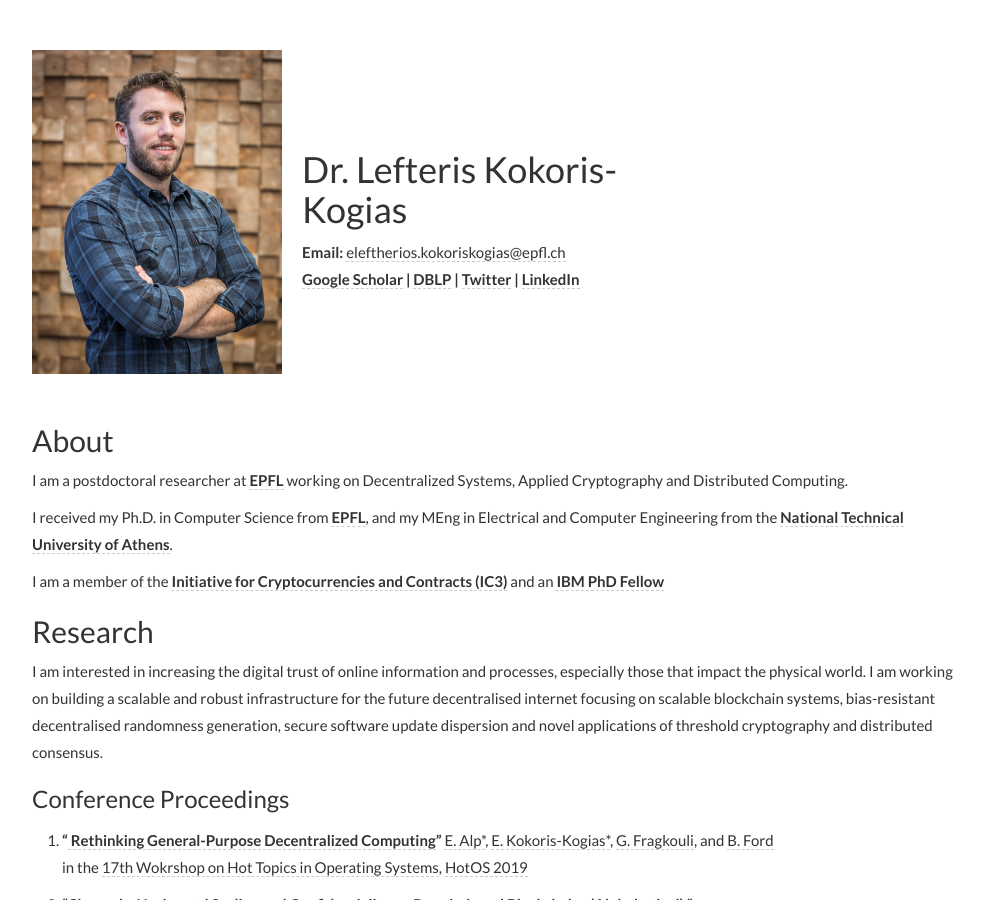
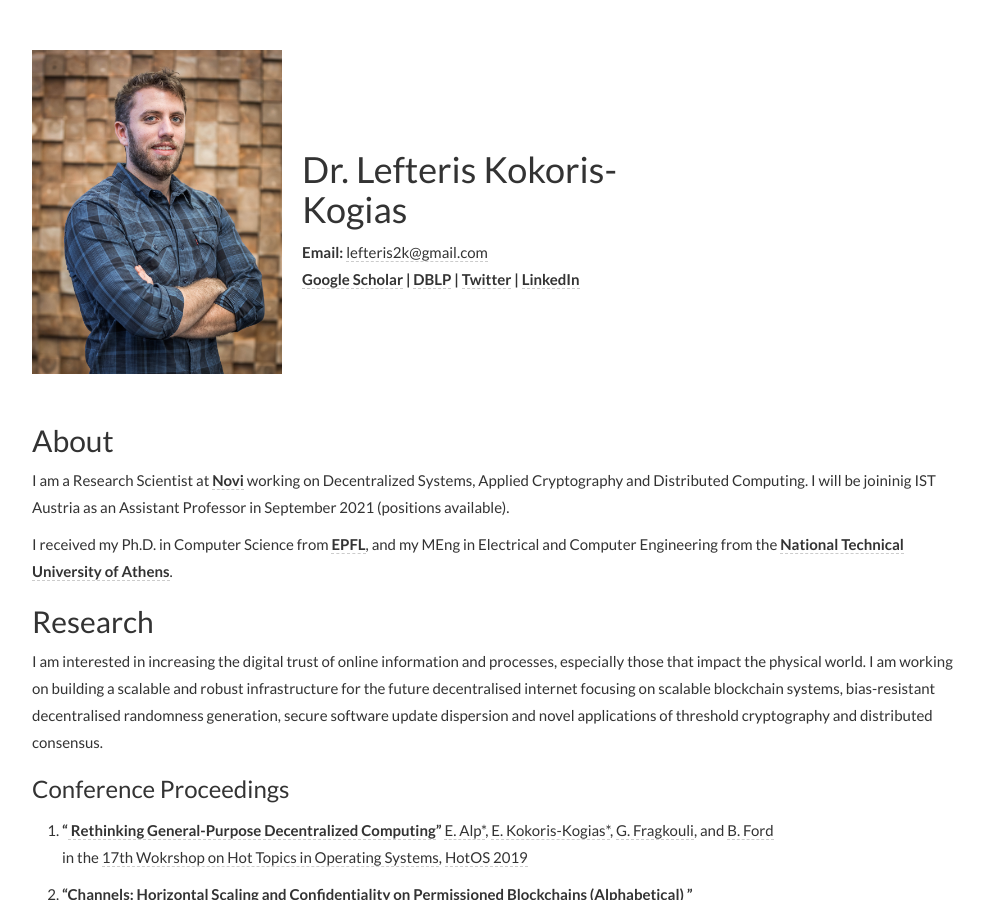
Before and after one commit to LefterisKK/LefterisKK.github.io, a Jekyll site: the page built from index.md, in a window 1280 px wide and 900 px high. Shown: the whole window, without its empty margins (138-1122 px from the left). Built offline with Jekyll 4.4.1, drawn with Linux system fonts in a browser that asks for light colours; our own code applies the rules of GitHub Pages for plain Markdown files.

Commit message:
new email

```diff
--- a/_includes/info.html
+++ b/_includes/info.html
@@ -9,9 +9,9 @@
     <div>
       <strong>Email:</strong>
       <div id="email" style="text-align: center; display: inline-block;">
-        @epfl.ch
+        @gmail.com
         <div style="float:left; display:inline-block;">
-        eleftherios.kokoriskogias
+        lefteris2k
         <span style="display:none;">mymail</span></div>
       </div>
     </div>
--- a/index.md
+++ b/index.md
@@ -3,12 +3,11 @@ layout: default
 ---
 ## About
 
-I am a postdoctoral researcher at **[EPFL](https://people.epfl.ch/eleftherios.kokoriskogias?lang=en)** working on Decentralized Systems, Applied Cryptography and Distributed Computing.
+I am a Research Scientist at **[Novi](https://ch.linkedin.com/in/eleftherios-kokoris-kogias-52836274)** working on Decentralized Systems, Applied Cryptography and Distributed Computing.
+I will be joininig IST Austria as an Assistant Professor in September 2021 (positions available).
 
 I received my Ph.D. in Computer Science from  **[EPFL](https://people.epfl.ch/eleftherios.kokoriskogias?lang=en)**,
 and my MEng in Electrical and Computer Engineering from the **[National Technical University of Athens](https://www.ece.ntua.gr/en)**.
-
-I am a member of the **[Initiative for Cryptocurrencies and Contracts (IC3)](https://www.initc3.org/)** and an **[IBM PhD Fellow](http://www.research.ibm.com/university/awards/2018_phd_fellowship_awards.shtml)**
 
 ## Research
 
```
